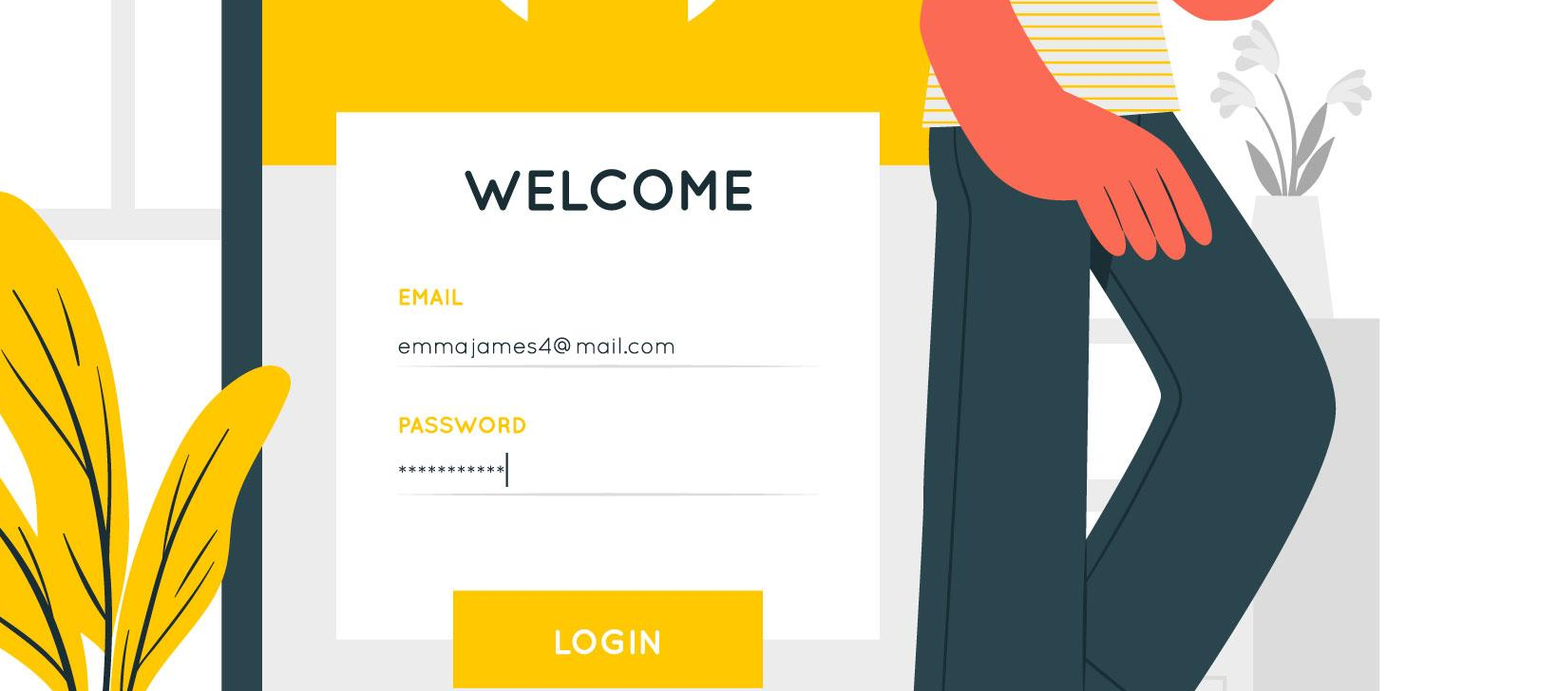
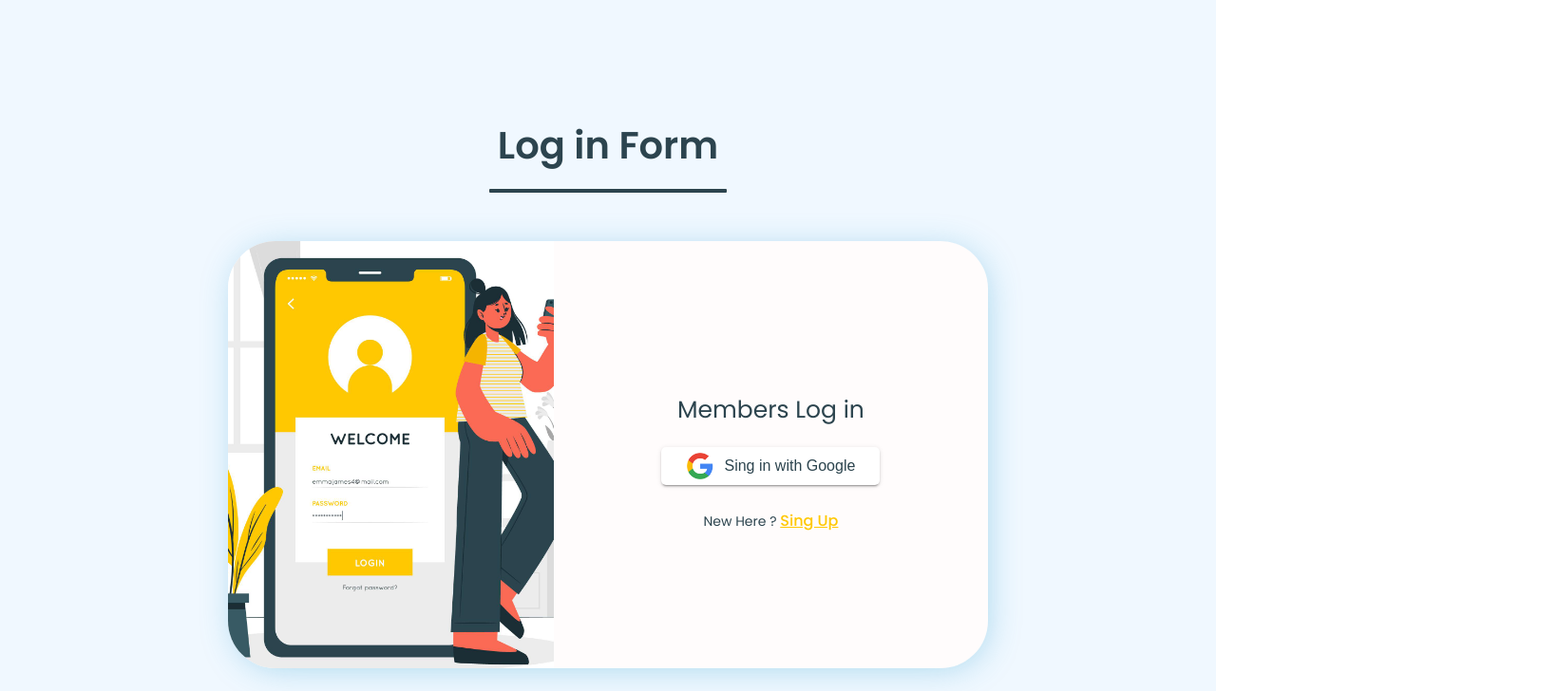
Before and after one commit to Golu7667/Google-Outh2O, a React (Create React App) app in the folder client/: page /login in a window 1280 px wide. Shown: the top 728 px of the page at 95% size, 1640 px wide, since content can reach past the window. Built offline with nearby package versions, Linux system fonts and the light colour scheme; no server answers.

Commit message:
import css in pages

```diff
--- /dev/null
+++ b/client/src/pages/Home/index.css
@@ -0,0 +1,147 @@
+.heading {
+    font-size: 40px;
+    font-weight: 600;
+    color: #2c444e;
+    position: relative;
+    display: flex;
+    align-items: center;
+    justify-content: center;
+}
+
+.heading::after {
+    content: "";
+    width: 250px;
+    height: 4px;
+    border-radius: 1px;
+    bottom: -20px;
+    background-color: #2c444e;
+    position: absolute;
+}
+
+.form_container {
+    display: flex;
+    margin-top: 45px;
+    width: 400px;
+    height: 450px;
+    background-color: white;
+    box-shadow: 3px 4px 36px -6px rgba(70, 80, 219, 0.4);
+    border-radius: 50px;
+}
+
+.left {
+    flex: 1.5;
+    overflow: hidden;
+    position: relative;
+    border-top-left-radius: 50px;
+    border-bottom-left-radius: 50px;
+}
+
+.img {
+    width: 160%;
+    position: absolute;
+    left: -125px;
+    top: -50px;
+}
+
+.right {
+    flex: 2;
+    display: flex;
+    flex-direction: column;
+    align-items: center;
+    justify-content: center;
+}
+
+.from_heading {
+    font-size: 25px;
+    font-weight: 400;
+    color: #2c444e;
+    margin-bottom: 20px;
+}
+
+.input {
+    width: 320px;
+    height: 35px;
+    padding: 5px;
+    margin: 5px 0;
+    outline: none;
+    border: 1px solid #2c444e;
+    border-radius: 2px;
+    font-size: 13px;
+}
+
+.btn {
+    font-size: 18px;
+    font-weight: 500;
+    padding: 12px 25px;
+    color: white;
+    background-color: #ffc801;
+    border-radius: 12px;
+    margin: 10px 0 0 0;
+    outline: none;
+    border: none;
+    cursor: pointer;
+}
+
+.text {
+    font-size: 14px;
+    color: #2c444e;
+    margin: 5px 0;
+    padding: 0;
+}
+
+.text > a{
+    font-size: 16px;
+    font-weight: 500;
+    color: #ffc801;
+}
+
+.google_btn {
+    width: 230px;
+    height: 40px;
+    border-radius: 5px;
+    border: none;
+    outline: none;
+    background-color: white;
+    box-shadow: rgb(0 0 0 / 20%) 0px 3px 1px -2px, rgb(0 0 0 / 14%) 0px 2px 2px 0px, rgb(0 0 0 / 12%) 0px 1px 5px 0px;
+    font-size: 16px;
+    font-weight: 500;
+    margin: 0 0 20px 0;
+    color: #2c444e;
+    cursor: pointer;
+    display: flex;
+    align-items: center;
+    justify-content: center;
+    position: relative;
+}
+
+.google_btn > img{
+    width: 30px;
+    height: 30px;
+    object-fit: cover;
+}
+
+.google_btn > span{
+    margin-left: 10px;
+}
+
+@media screen and (min-width: 768px){
+    .left {
+        display: block;
+        flex: 1.5;
+        overflow: hidden;
+        position: relative;
+        border-top-left-radius: 50px;
+        border-bottom-left-radius: 50px;
+    }
+    .form_container {
+        display: flex;
+        margin-top: 45px;
+        width:800px;
+        height: 450px;
+        background-color: rgb(255, 252, 252);
+        box-shadow: 3px 4px 36px -6px rgba(40, 158, 204, 0.4);
+        border-radius: 50px;
+    }
+
+
+}
--- a/client/src/pages/Home/index.jsx
+++ b/client/src/pages/Home/index.jsx
@@ -1,4 +1,5 @@
 import React from 'react'
+import './index.css'
 
 function Home(userDetails) {
 	const user = userDetails.user;
--- /dev/null
+++ b/client/src/pages/Login/index.css
@@ -0,0 +1,147 @@
+.heading {
+    font-size: 40px;
+    font-weight: 600;
+    color: #2c444e;
+    position: relative;
+    display: flex;
+    align-items: center;
+    justify-content: center;
+}
+
+.heading::after {
+    content: "";
+    width: 250px;
+    height: 4px;
+    border-radius: 1px;
+    bottom: -20px;
+    background-color: #2c444e;
+    position: absolute;
+}
+
+.form_container {
+    display: flex;
+    margin-top: 45px;
+    width: 400px;
+    height: 450px;
+    background-color: white;
+    box-shadow: 3px 4px 36px -6px rgba(70, 80, 219, 0.4);
+    border-radius: 50px;
+}
+
+.left {
+    flex: 1.5;
+    overflow: hidden;
+    position: relative;
+    border-top-left-radius: 50px;
+    border-bottom-left-radius: 50px;
+}
+
+.img {
+    width: 160%;
+    position: absolute;
+    left: -125px;
+    top: -50px;
+}
+
+.right {
+    flex: 2;
+    display: flex;
+    flex-direction: column;
+    align-items: center;
+    justify-content: center;
+}
+
+.from_heading {
+    font-size: 25px;
+    font-weight: 400;
+    color: #2c444e;
+    margin-bottom: 20px;
+}
+
+.input {
+    width: 320px;
+    height: 35px;
+    padding: 5px;
+    margin: 5px 0;
+    outline: none;
+    border: 1px solid #2c444e;
+    border-radius: 2px;
+    font-size: 13px;
+}
+
+.btn {
+    font-size: 18px;
+    font-weight: 500;
+    padding: 12px 25px;
+    color: white;
+    background-color: #ffc801;
+    border-radius: 12px;
+    margin: 10px 0 0 0;
+    outline: none;
+    border: none;
+    cursor: pointer;
+}
+
+.text {
+    font-size: 14px;
+    color: #2c444e;
+    margin: 5px 0;
+    padding: 0;
+}
+
+.text > a{
+    font-size: 16px;
+    font-weight: 500;
+    color: #ffc801;
+}
+
+.google_btn {
+    width: 230px;
+    height: 40px;
+    border-radius: 5px;
+    border: none;
+    outline: none;
+    background-color: white;
+    box-shadow: rgb(0 0 0 / 20%) 0px 3px 1px -2px, rgb(0 0 0 / 14%) 0px 2px 2px 0px, rgb(0 0 0 / 12%) 0px 1px 5px 0px;
+    font-size: 16px;
+    font-weight: 500;
+    margin: 0 0 20px 0;
+    color: #2c444e;
+    cursor: pointer;
+    display: flex;
+    align-items: center;
+    justify-content: center;
+    position: relative;
+}
+
+.google_btn > img{
+    width: 30px;
+    height: 30px;
+    object-fit: cover;
+}
+
+.google_btn > span{
+    margin-left: 10px;
+}
+
+@media screen and (min-width: 768px){
+    .left {
+        display: block;
+        flex: 1.5;
+        overflow: hidden;
+        position: relative;
+        border-top-left-radius: 50px;
+        border-bottom-left-radius: 50px;
+    }
+    .form_container {
+        display: flex;
+        margin-top: 45px;
+        width:800px;
+        height: 450px;
+        background-color: rgb(255, 252, 252);
+        box-shadow: 3px 4px 36px -6px rgba(40, 158, 204, 0.4);
+        border-radius: 50px;
+    }
+
+
+}
--- a/client/src/pages/Login/index.jsx
+++ b/client/src/pages/Login/index.jsx
@@ -1,5 +1,5 @@
 import { Link } from "react-router-dom";
-
+import './index.css'
 
 function Login() {
 	const googleAuth = () => {
--- /dev/null
+++ b/client/src/pages/Signup/index.css
@@ -0,0 +1,147 @@
+.heading {
+    font-size: 40px;
+    font-weight: 600;
+    color: #2c444e;
+    position: relative;
+    display: flex;
+    align-items: center;
+    justify-content: center;
+}
+
+.heading::after {
+    content: "";
+    width: 250px;
+    height: 4px;
+    border-radius: 1px;
+    bottom: -20px;
+    background-color: #2c444e;
+    position: absolute;
+}
+
+.form_container {
+    display: flex;
+    margin-top: 45px;
+    width: 400px;
+    height: 450px;
+    background-color: white;
+    box-shadow: 3px 4px 36px -6px rgba(70, 80, 219, 0.4);
+    border-radius: 50px;
+}
+
+.left {
+    flex: 1.5;
+    overflow: hidden;
+    position: relative;
+    border-top-left-radius: 50px;
+    border-bottom-left-radius: 50px;
+}
+
+.img {
+    width: 160%;
+    position: absolute;
+    left: -125px;
+    top: -50px;
+}
+
+.right {
+    flex: 2;
+    display: flex;
+    flex-direction: column;
+    align-items: center;
+    justify-content: center;
+}
+
+.from_heading {
+    font-size: 25px;
+    font-weight: 400;
+    color: #2c444e;
+    margin-bottom: 20px;
+}
+
+.input {
+    width: 320px;
+    height: 35px;
+    padding: 5px;
+    margin: 5px 0;
+    outline: none;
+    border: 1px solid #2c444e;
+    border-radius: 2px;
+    font-size: 13px;
+}
+
+.btn {
+    font-size: 18px;
+    font-weight: 500;
+    padding: 12px 25px;
+    color: white;
+    background-color: #ffc801;
+    border-radius: 12px;
+    margin: 10px 0 0 0;
+    outline: none;
+    border: none;
+    cursor: pointer;
+}
+
+.text {
+    font-size: 14px;
+    color: #2c444e;
+    margin: 5px 0;
+    padding: 0;
+}
+
+.text > a{
+    font-size: 16px;
+    font-weight: 500;
+    color: #ffc801;
+}
+
+.google_btn {
+    width: 230px;
+    height: 40px;
+    border-radius: 5px;
+    border: none;
+    outline: none;
+    background-color: white;
+    box-shadow: rgb(0 0 0 / 20%) 0px 3px 1px -2px, rgb(0 0 0 / 14%) 0px 2px 2px 0px, rgb(0 0 0 / 12%) 0px 1px 5px 0px;
+    font-size: 16px;
+    font-weight: 500;
+    margin: 0 0 20px 0;
+    color: #2c444e;
+    cursor: pointer;
+    display: flex;
+    align-items: center;
+    justify-content: center;
+    position: relative;
+}
+
+.google_btn > img{
+    width: 30px;
+    height: 30px;
+    object-fit: cover;
+}
+
+.google_btn > span{
+    margin-left: 10px;
+}
+
+@media screen and (min-width: 768px){
+    .left {
+        display: block;
+        flex: 1.5;
+        overflow: hidden;
+        position: relative;
+        border-top-left-radius: 50px;
+        border-bottom-left-radius: 50px;
+    }
+    .form_container {
+        display: flex;
+        margin-top: 45px;
+        width:800px;
+        height: 450px;
+        background-color: rgb(255, 252, 252);
+        box-shadow: 3px 4px 36px -6px rgba(40, 158, 204, 0.4);
+        border-radius: 50px;
+    }
+
+
+}
--- a/client/src/pages/Signup/index.jsx
+++ b/client/src/pages/Signup/index.jsx
@@ -1,5 +1,5 @@
 import {Link} from "react-router-dom";
-
+import './index.css'
 
 function Signup() {
 	const googleAuth = () => {
```
